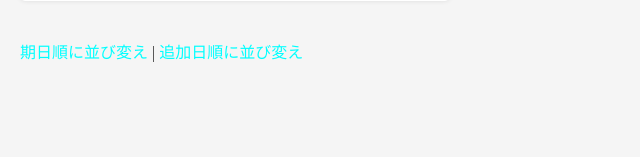
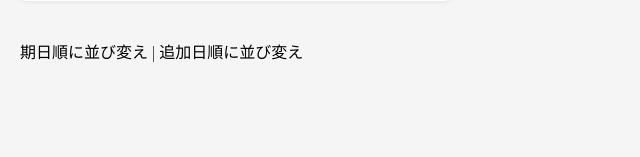
Before and after one commit to iniadeitaro/django-test-exercise, a Django app: page / in a window 1280 px wide. Shown: the part 331-488 px from the top of the page, without its empty margins (0-640 px from the left). Run offline with Django 5.2, Linux system fonts and the light colour scheme; data that the repository does not hold is empty.

Commit message:
トップページcss変更

```diff
--- a/todo/templates/todo/top.css
+++ b/todo/static/top.css
@@ -28,7 +28,7 @@ li {
 }
 
 a {
-  color: aqua;
+  color: black;
   text-decoration: none;
 }
 
--- a/todo/templates/todo/index.html
+++ b/todo/templates/todo/index.html
@@ -6,7 +6,7 @@
     <title>To Do Application</title>
     <meta charset="UTF-8">
     <meta name="author" content="INIAD">
-    <link rel="stylesheet" href="./top.css">
+    <link rel="stylesheet" href="{% static 'top.css' %}">
   </head>
 
   <body>
```
